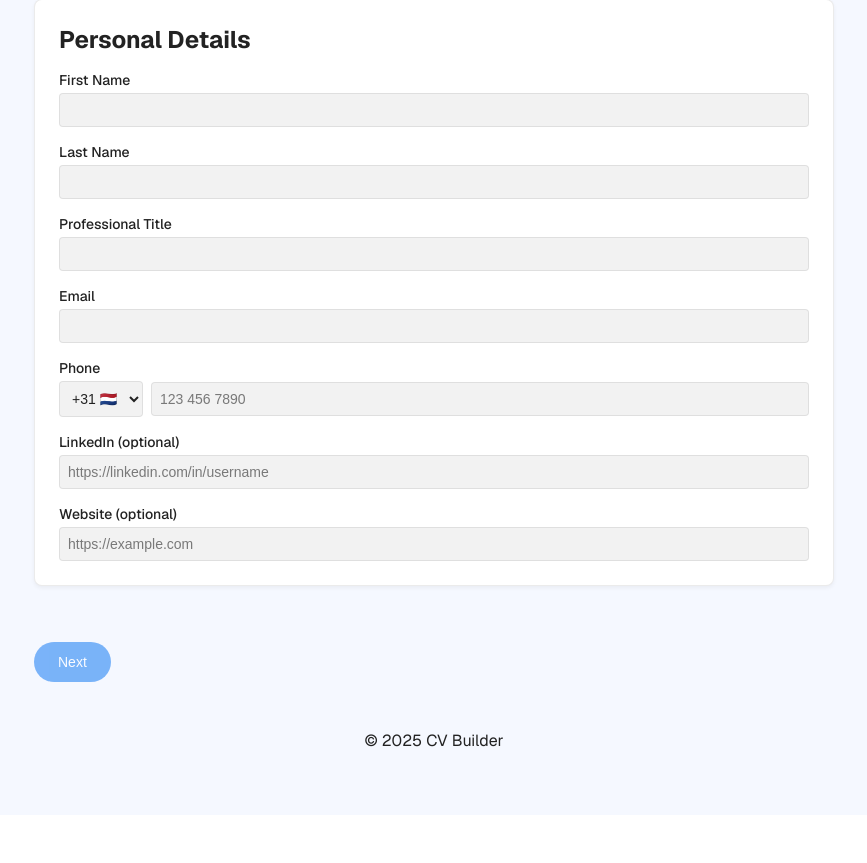
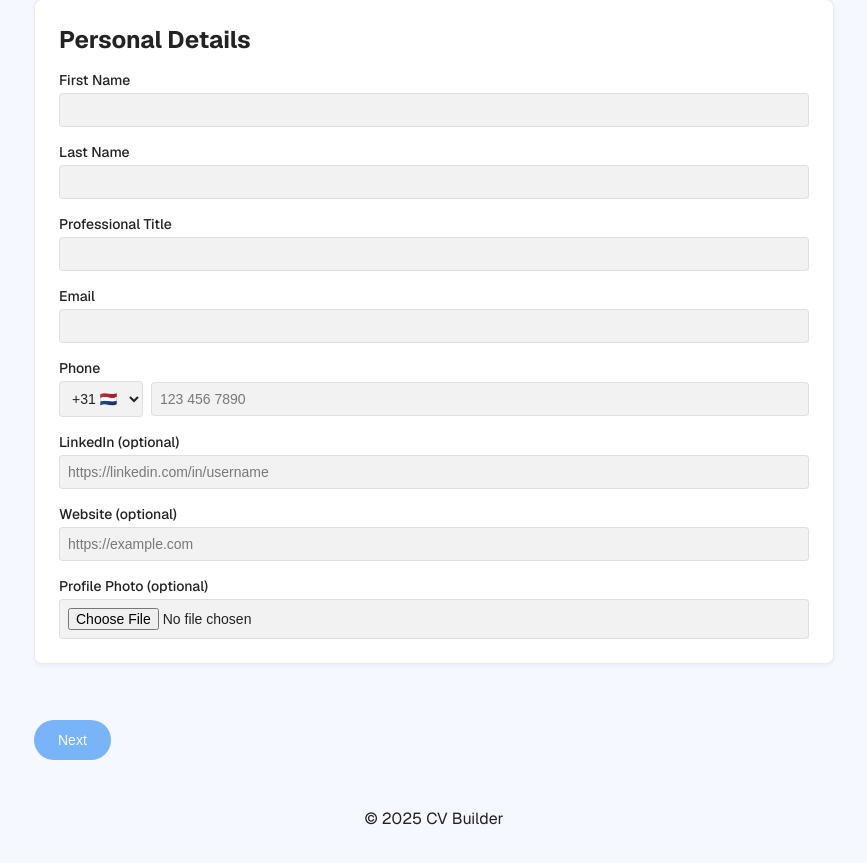
Before and after one commit to glodinasflexwork/cv-builder-site, a Next.js app: page / in a window 1280 px wide. Shown: the part 334-1197 px from the top of the page, without its empty margins (206-1073 px from the left). Before the commit the page ends 1149 px from the top, so only its background shows below. Built offline with nearby package versions, Linux system fonts and the light colour scheme.

Commit message:
Add profile photo upload and display in preview

```diff
--- a/src/app/page.module.css
+++ b/src/app/page.module.css
@@ -398,6 +398,15 @@
   font-size: 14px;
   line-height: 1.4;
   white-space: pre-line;
+}
+
+/* Profile photo in the CV preview */
+.cvAvatar {
+  width: 64px;
+  height: 64px;
+  border-radius: 50%;
+  object-fit: cover;
+  margin-bottom: 8px;
 }
 
 /* Template modifiers */
--- a/src/app/page.tsx
+++ b/src/app/page.tsx
@@ -54,6 +54,9 @@ export default function Home() {
      * this list in the future or even let users upload their own fonts.
      */
     fontFamily: "sans", // one of: 'sans', 'serif', 'mono'
+    /** Optional profile image stored as a data URL. Allows users to upload
+     * a headshot that appears at the top of the resume. */
+    profileImage: null as string | null,
   });
   // Current step in the wizard (0‑5). 0: personal, 1: summary,
   // 2: education, 3: experience, 4: skills & extras, 5: preview.
@@ -313,6 +316,23 @@ export default function Home() {
   };
 
   /**
+   * Handle profile image uploads. Convert the selected file into a base64
+   * data URL and store it in the form state. Only the first file is used.
+   */
+  const handleImageUpload = (e: React.ChangeEvent<HTMLInputElement>) => {
+    const file = e.target.files?.[0];
+    if (!file) return;
+    const reader = new FileReader();
+    reader.onload = (evt) => {
+      const result = evt.target?.result;
+      if (typeof result === 'string') {
+        setForm((prev) => ({ ...prev, profileImage: result }));
+      }
+    };
+    reader.readAsDataURL(file);
+  };
+
+  /**
    * Projects list management helpers
    * Each project entry includes a title and description. This allows
    * candidates to highlight personal or professional projects such as
@@ -429,6 +449,14 @@ export default function Home() {
         style={{ fontFamily: fontMap[form.fontFamily] || fontMap.sans }}
       >
         {/* Header */}
+        {/* Show a profile image if provided */}
+        {form.profileImage && (
+          <img
+            src={form.profileImage}
+            alt="Profile"
+            className={styles.cvAvatar}
+          />
+        )}
         {(form.firstName || form.lastName) && (
           <h1 className={styles.cvName}>
             {[form.firstName, form.lastName].filter(Boolean).join(" ")}
@@ -883,6 +911,16 @@ export default function Home() {
                 {errors.website && (
                   <span className={styles.error}>{errors.website}</span>
                 )}
+              </label>
+
+              {/* Profile photo upload */}
+              <label>
+                Profile Photo (optional)
+                <input
+                  type="file"
+                  accept="image/*"
+                  onChange={handleImageUpload}
+                />
               </label>
             </>
           )}
```
